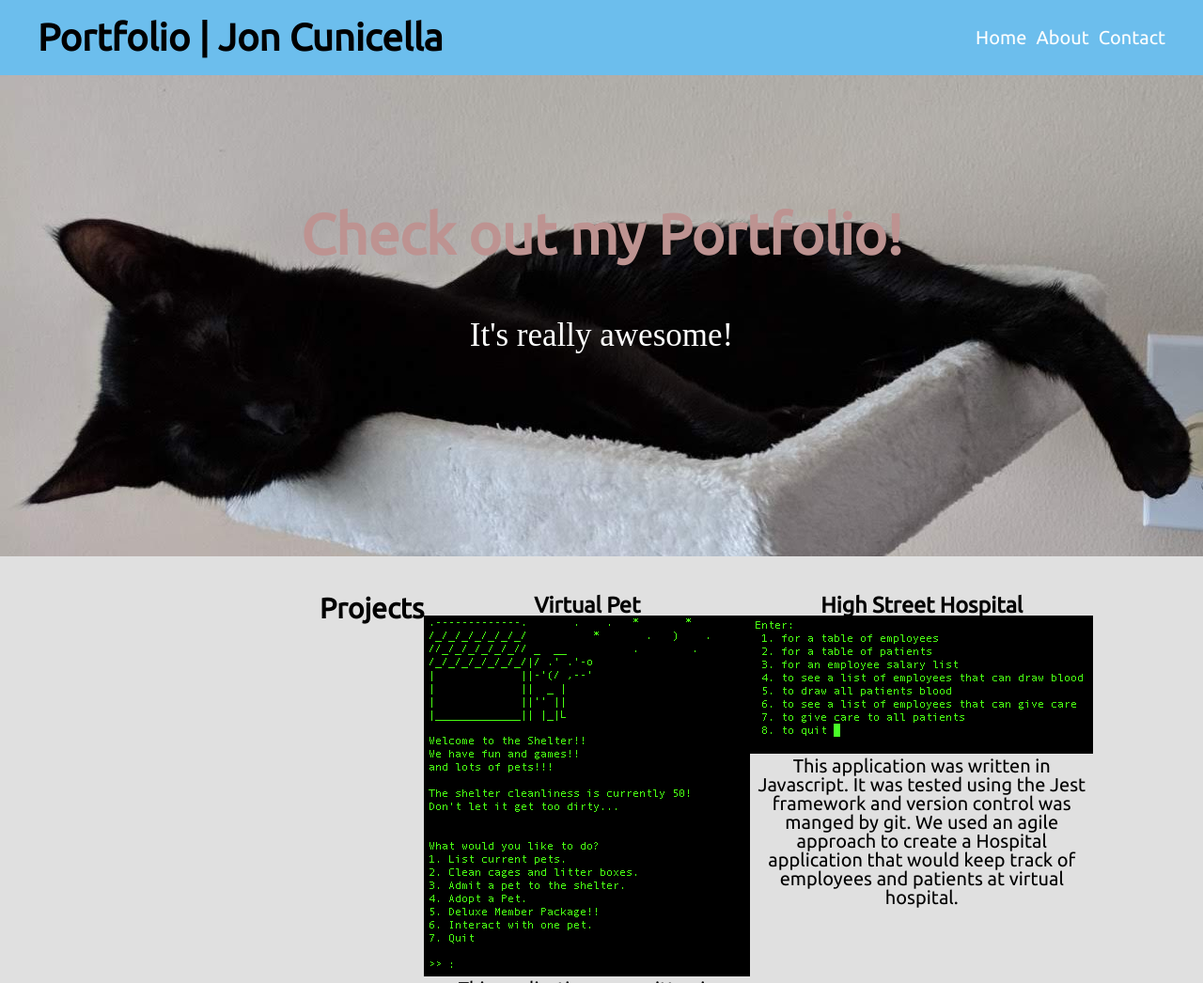
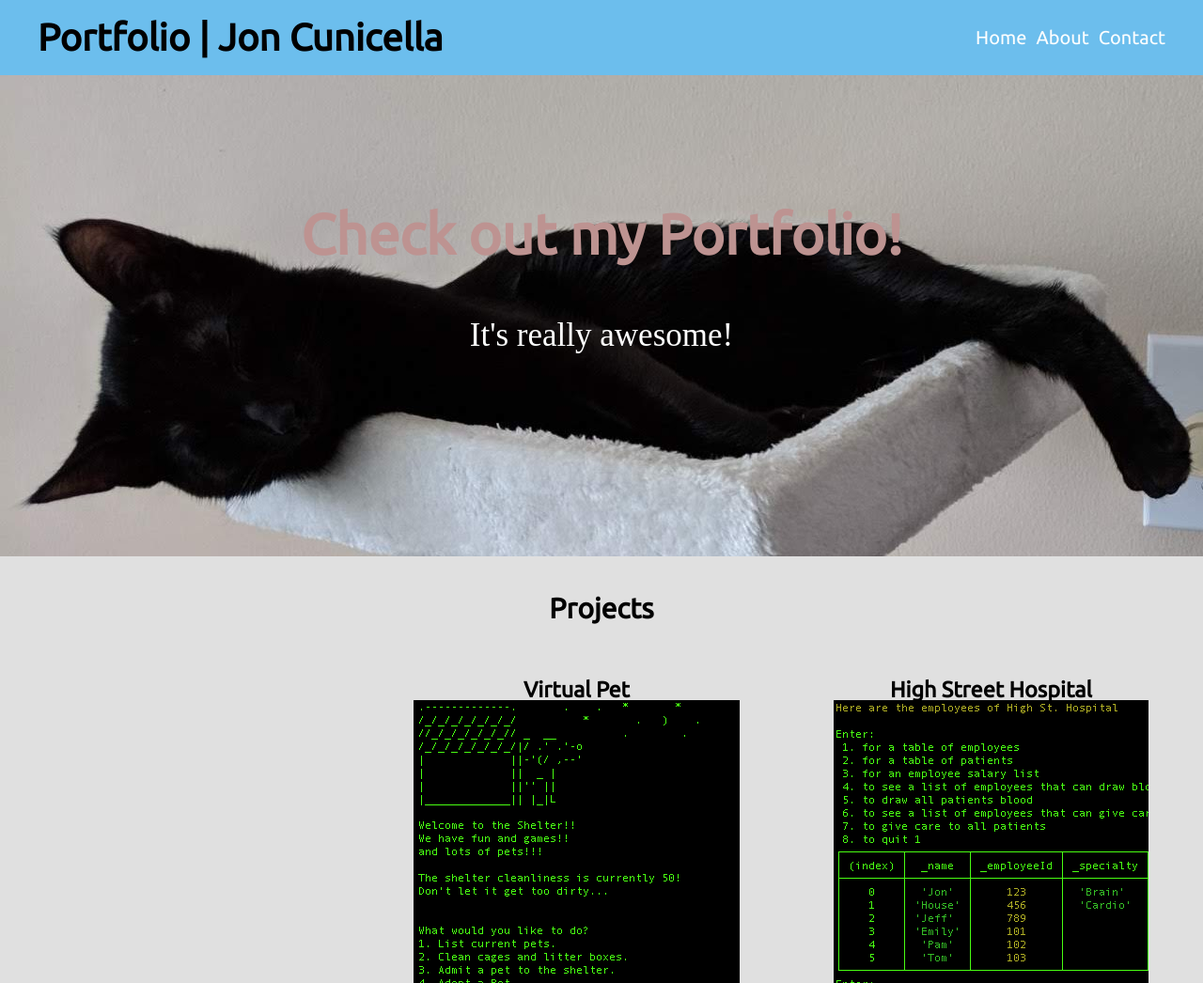
Before and after one commit to jon-cunicella/jon-cunicella.github.io, a plain HTML site: page index.html in a window 1280 px wide. Shown: the top 1046 px of the page at 94% size. Drawn offline with Linux system fonts and the light colour scheme.

Commit message:
End of day commit, Home page and about me working

```diff
--- a/css/index.css
+++ b/css/index.css
@@ -46,11 +46,18 @@ ul {
 }
 
 .project-heading {
-  padding-bottom: 2rem;
+  padding-top: 2rem;
+  margin: auto;
+  padding: auto;
 }
 
 .article-content {
   text-align: center;
+  padding-top: 1rem;
+  padding-left: 5rem;
+}
+
+.hospital-image-link {
 }
 
 .hero-image {
@@ -110,7 +117,7 @@ ul {
   margin-right: 0;
 }
 
-.project-header {
+.project-link {
   color: black;
 }
 
--- a/index.html
+++ b/index.html
@@ -30,11 +30,12 @@
         </section>
         <div class="container">
             <div class="article-container">
-                <section class = "project-section">
-                    <h2 class="project-heading">Projects</h2>
-                    <article class = "article-content">
+                <h2 class="project-heading">Projects</h2>
+
+                <section class="project-section">
+                    <article class="article-content">
                         <p>
-                            <h3><a class="project-header" href="https://github.com/Chris-Ross/virtual-pet/tree/master"
+                            <h3><a class="project-link" href="https://github.com/Chris-Ross/virtual-pet/tree/master"
                                     target="_blank">Virtual
                                     Pet</a> </h3>
 
@@ -47,12 +48,13 @@
                     </article>
                     <article class="article-content">
                         <p>
-                            <h3><a class="project-header"
+                            <h3><a class="project-link"
                                     href="https://github.com/jon-cunicella/highst-hospital/tree/master"
                                     target="_blank">High Street Hospital</a></h3>
 
-                            <a class="image-links" href="https://github.com/jon-cunicella/highst-hospital/tree/master"
-                                target="_blank"><img src="images/highStreetHospital.png" alt="High Street Hospital Screenshot" /></a>
+                            <a class="hospital-image-link"
+                                href="https://github.com/jon-cunicella/highst-hospital/tree/master" target="_blank"><img
+                                    src="images/highStHospital.png" alt="High Street Hospital Screenshot" /></a>
                             This application was written in Javascript. It was tested using the Jest
                             framework and version control was manged by git. We used an agile
                             approach to create a Hospital application that would keep track of
```
Also changed, not shown: about.html (+0 -1 lines), images/highStHospital.png (added), images/highStreetHospital.png (deleted), 1 other file.
